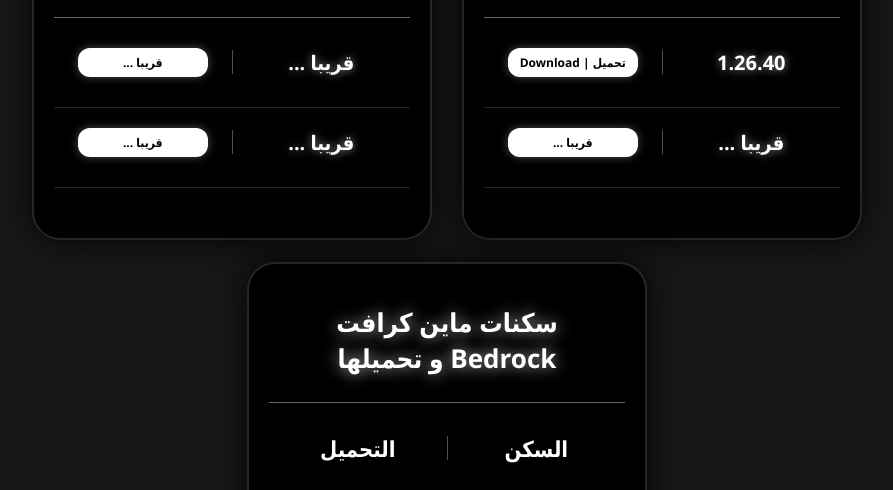
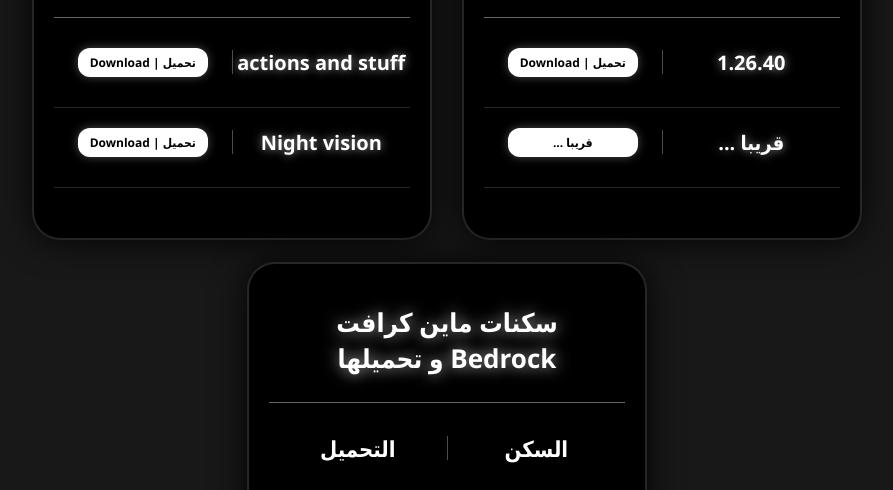
Before and after one commit to JawadBadry/Minecraft-free, a plain HTML site: page index.html in a window 1280 px wide. Shown: the part 307-797 px from the top of the page, without its empty margins (193-1086 px from the left). Drawn offline with Linux system fonts and the light colour scheme.

Commit message:
Add files via upload

```diff
--- a/index.html
+++ b/index.html
@@ -231,20 +231,20 @@
             <hr class="divider">
 
             <div class="table-row data-row">
-                <div class="column">قريبا ...</div>
+                <div class="column">actions and stuff</div>
                 <div class="vertical-divider"></div>
                 <div class="column">
-                    <a href="" class="download-btn">قريبا ...</a>
+                    <a href="https://1024terabox.com/s/1XK15ZsrMz4r36CMi-MpnWg" class="download-btn">تحميل | Download</a>
                 </div>
             </div>
 
             <hr class="light-divider">
 
             <div class="table-row data-row">
-                <div class="column">قريبا ...</div>
+                <div class="column">Night vision</div>
                 <div class="vertical-divider"></div>
                 <div class="column">
-                    <a class="download-btn">قريبا ...</a>
+                    <a href="https://1024terabox.com/s/1bkeo8z_B521A_tVIOO18sQ" class="download-btn">تحميل | Download</a>
                 </div>
             </div>
 
```
